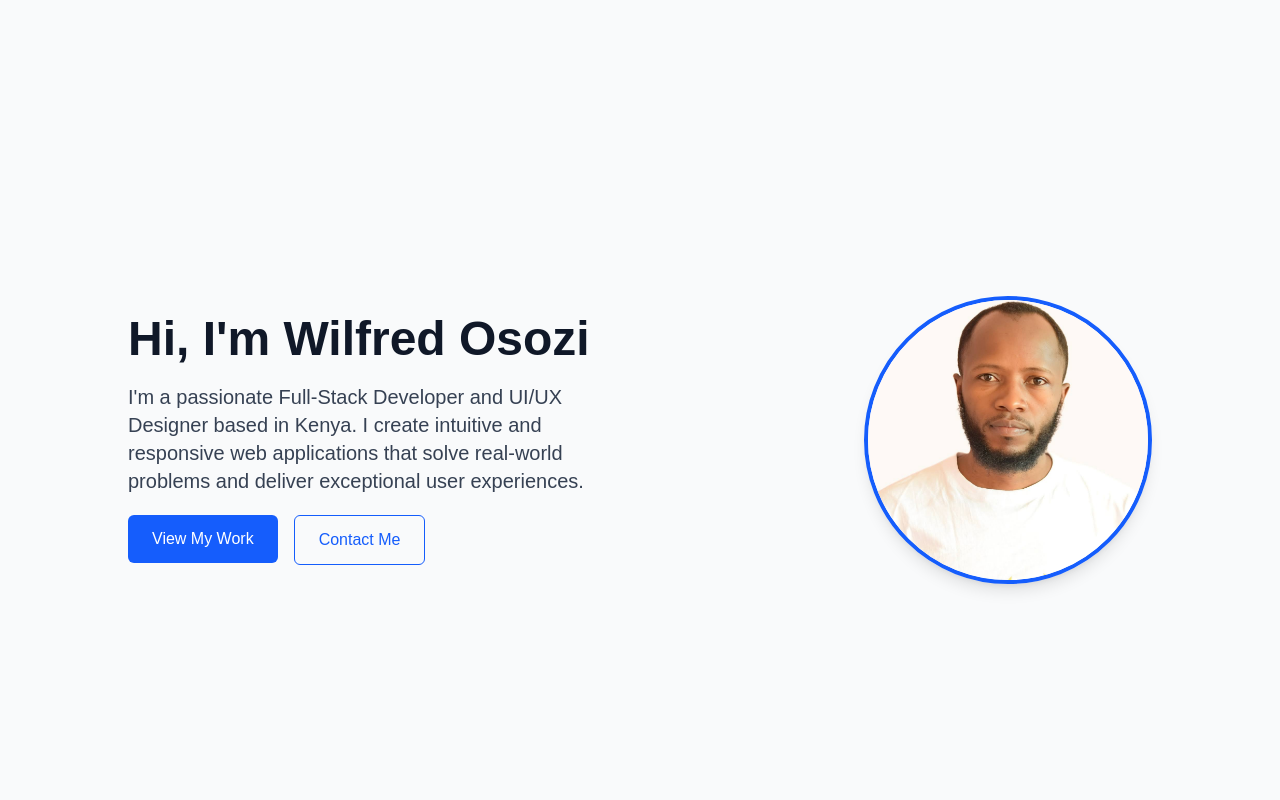
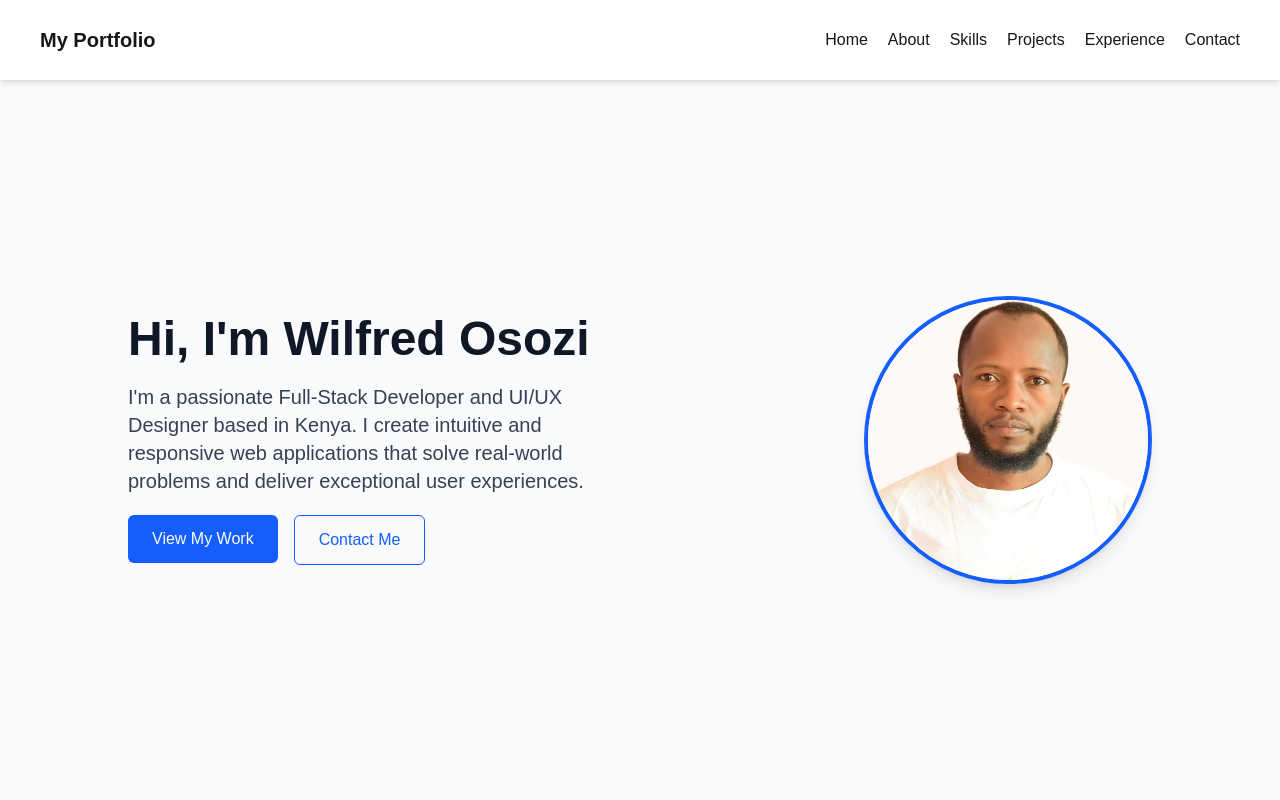
Before and after one commit to Sozi-source/sozi-portfolio, a Next.js app in the folder my-portfolio/: page / in a window 1280 px wide. Shown: the top 800 px of the page. Built offline with nearby package versions, Linux system fonts and the light colour scheme.

Commit message:
updated the header

```diff
--- a/my-portfolio/app/layout.tsx
+++ b/my-portfolio/app/layout.tsx
@@ -1,6 +1,7 @@
 import React from "react";
 import Footer from "@/components/common/Footer";
 import "./globals.css";
+import Header from "@/components/common/Header";
 
 export default function RootLayout({ children }: { children: React.ReactNode }) {
   return (
@@ -8,6 +9,7 @@ export default function RootLayout({ children }: { children: React.ReactNode })
       <head>
         <title>Wilfred Osozi Portfolio</title>
       </head>
+      <Header/>
       <body className="min-h-screen flex flex-col">
         <main className="flex-1">
           {children}
```
